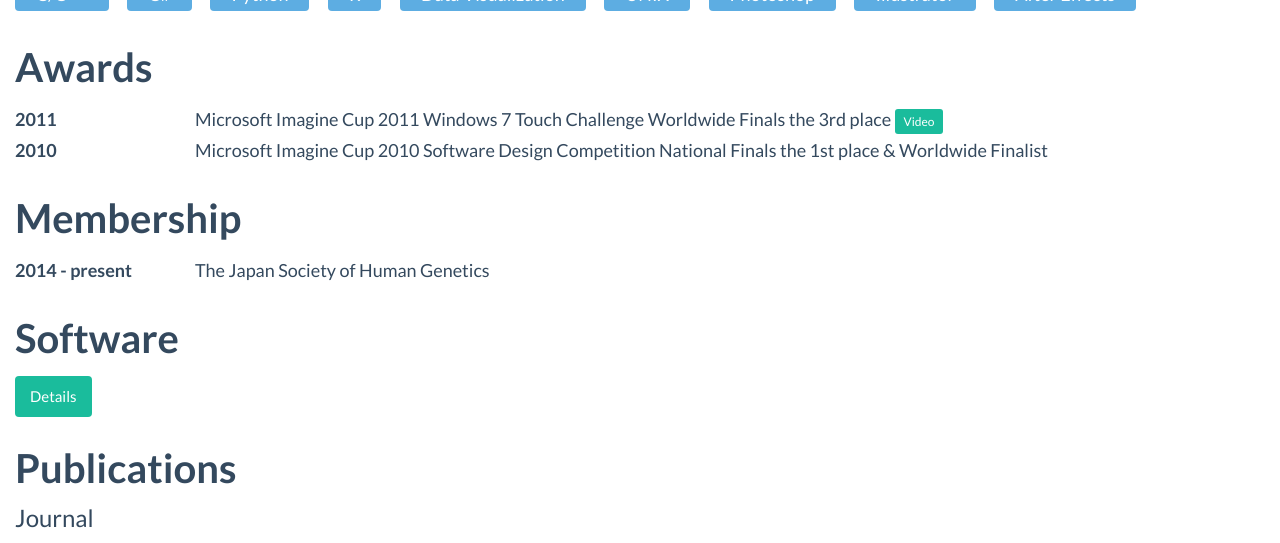
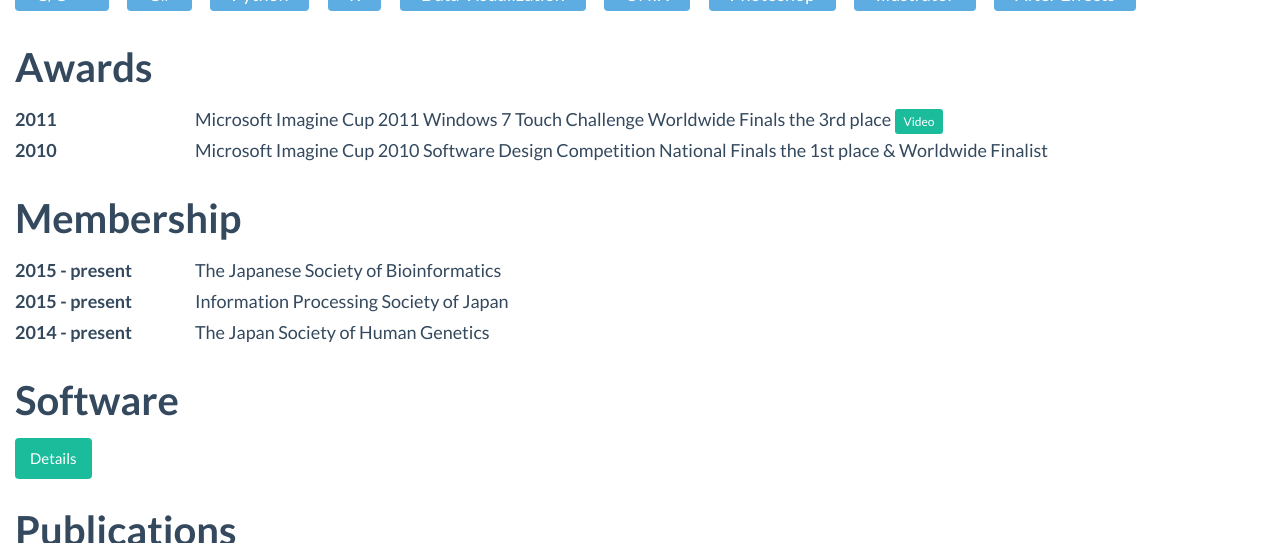
Before and after one commit to xtmgah/mkanai.github.io, a Jekyll site: the page built from index.html, in a window 1280 px wide and 900 px high, scrolled down 1047 px, cut to the strip 0-543 px from the top of the window. Built offline with Jekyll 4.4.1, drawn with Linux system fonts in a browser that asks for light colours.

Commit message:
added JSBi & IPSJ

```diff
--- a/_data/membership.yml
+++ b/_data/membership.yml
@@ -1,6 +1,14 @@
 en:
+  - name: The Japanese Society of Bioinformatics
+    period: 2015 - present
+  - name: Information Processing Society of Japan
+    period: 2015 - present
   - name: The Japan Society of Human Genetics
     period: 2014 - present
 ja:
+  - name: 日本バイオインフォマティクス学会
+    period: 2015 - 現在
+  - name: 情報処理学会
+    period: 2015 - 現在
   - name: 日本人類遺伝学会
     period: 2014 - 現在
```
